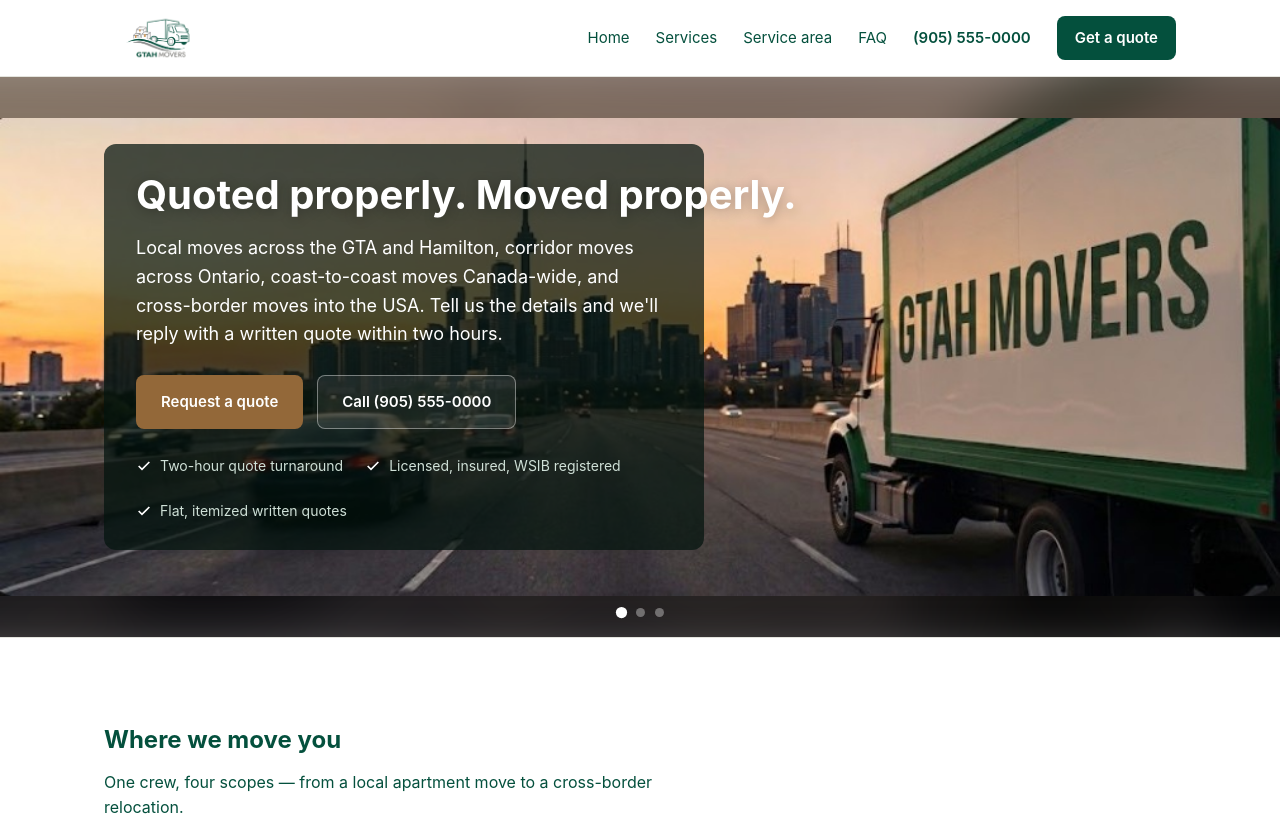
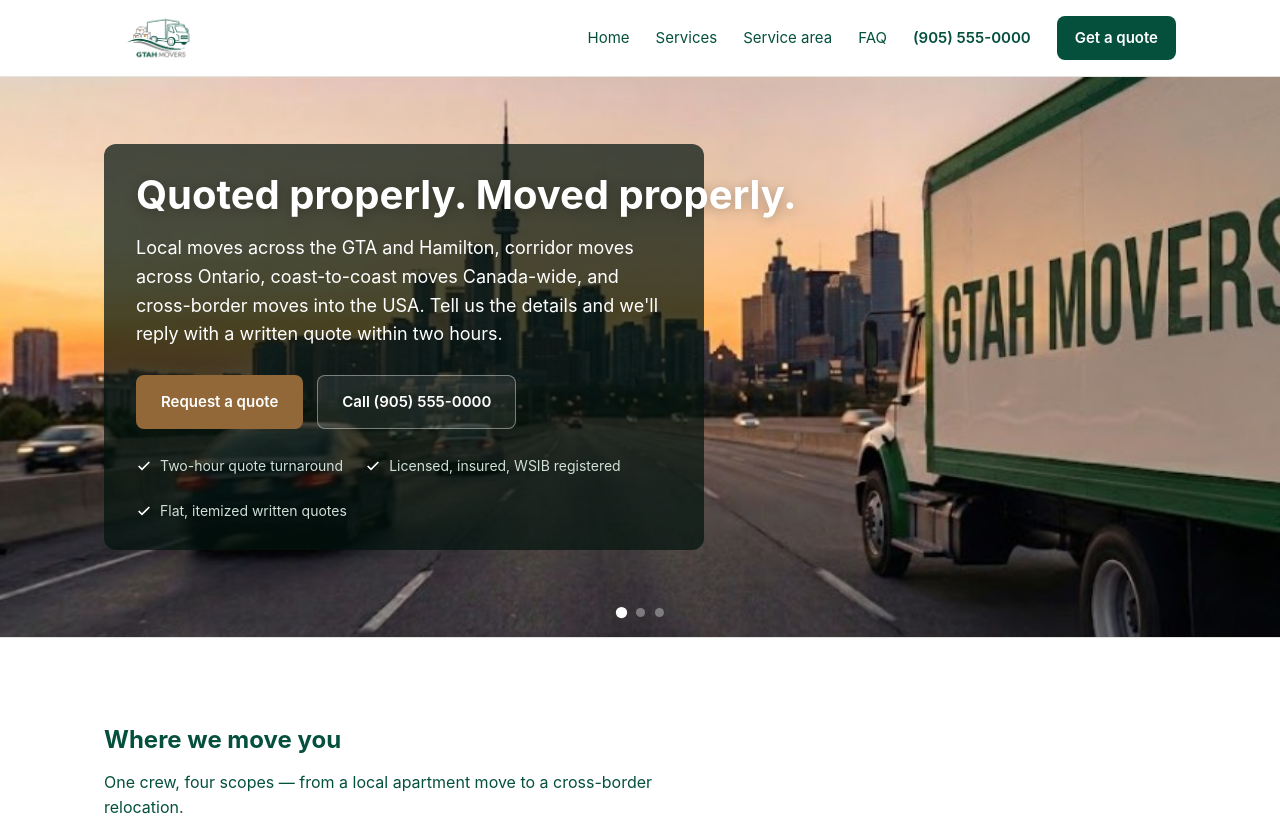
Before and after one commit to folorunshoogunshakin/gtahmovers-website, a website: page public/index.html in a window 1280 px wide. Shown: the top 824 px of the page. Drawn offline with Linux system fonts and the light colour scheme.

Commit message:
Update styles.css

```diff
--- a/public/styles.css
+++ b/public/styles.css
@@ -72,8 +72,8 @@
 }
 .hero-slide.active { opacity: 1; visibility: visible; pointer-events: auto; }
 .hero-slide svg.hero-scene { position: absolute; inset: 0; width: 100%; height: 100%; }
-.hero-scene-blur { position: absolute; inset: 0; width: 100%; height: 100%; object-fit: cover; filter: blur(28px) brightness(0.55); transform: scale(1.15); z-index: 0; }
-.hero-slide img.hero-scene { position: absolute; inset: 0; width: 100%; height: 100%; object-fit: contain; z-index: 1; }
+.hero-scene-blur { display: none; }
+.hero-slide img.hero-scene { position: absolute; inset: 0; width: 100%; height: 100%; object-fit: cover; }
 .hero-overlay {
   position: absolute; inset: 0;
   background: linear-gradient(90deg, rgba(3,48,37,0.88) 0%, rgba(3,48,37,0.55) 55%, rgba(3,48,37,0.15) 100%);
```
